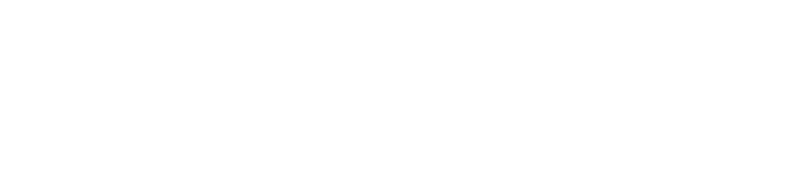
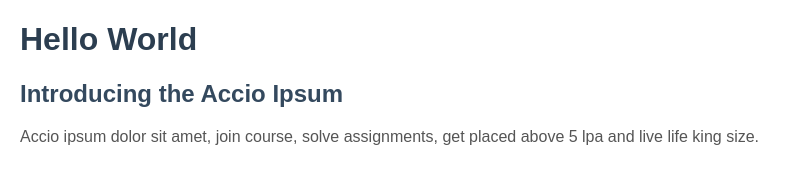
Before and after one commit to acciojob/fill-in-the-blanks-with-placeholder-text-varalakshmi-2468, a website: page main.html in a window 1280 px wide. Shown: the whole page, without its empty margins (0-801 px from the left). Drawn offline with Linux system fonts and the light colour scheme.

Commit message:
created a submission

```diff
--- a/main.html
+++ b/main.html
@@ -1,13 +1,20 @@
 <!DOCTYPE html>
-
+<html lang="en">
 <html>
 
 <head>
+	 <meta charset="UTF-8" />
+    <meta name="viewport" content="width=device-width, initial-scale=1.0"/>
+    <title>HTML Text Replacement</title>
 	<link rel="stylesheet" href="styles.css">
 </head>
 
 <body>
 	<!-- the entire body must be written by student -->
+	<h1>Hello World</h1>
+    <h2>Introducing the Accio Ipsum</h2>
+    <p>Accio ipsum dolor sit amet, join course, solve assignments, get placed above 5 lpa and live life king size.</p>
+
     <script type="text/javascript" src="./script.js">
 </script>
 
--- a/script.js
+++ b/script.js
@@ -1 +1,2 @@
 //your code here
+document.querySelector('p').textContent = "Accio ipsum dolor sit amet, join course, solve assignments, get placed above 5 lpa and live life king size.";
--- a/styles.css
+++ b/styles.css
@@ -1,2 +1,18 @@
 
 /* Your CSS Code here. */
+body {
+    font-family: Arial, sans-serif;
+    margin: 20px;
+}
+
+h1 {
+    color: #2c3e50;
+}
+
+h2 {
+    color: #34495e;
+}
+
+p {
+    color: #555;
+}
```
